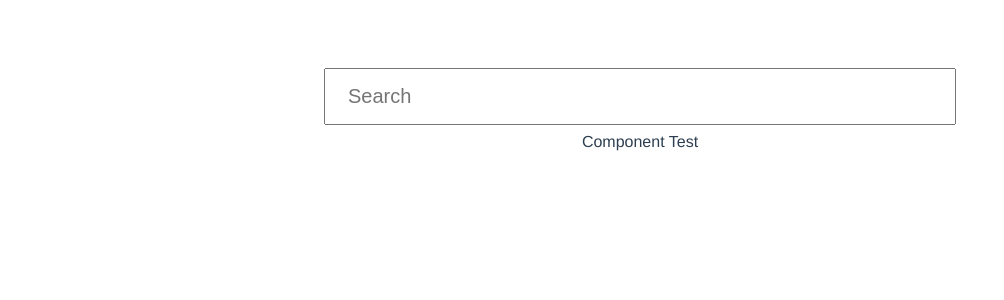
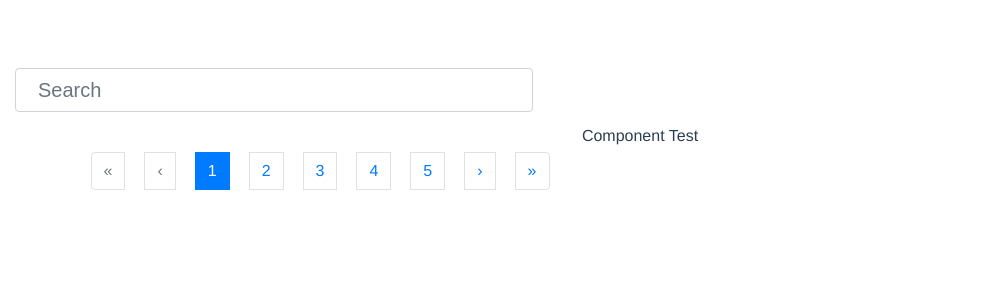
Before and after one commit to lucasribolli/searchengine, a Vue app in the folder vuesearch/: page /#/ in a window 1280 px wide. Shown: the top 300 px of the page, without its empty margins (0-1004 px from the left). Built offline with nearby package versions, Linux system fonts and the light colour scheme.

Commit message:
add axios request and vue pagination

```diff
--- a/vuesearch/src/components/SearchEngine.vue
+++ b/vuesearch/src/components/SearchEngine.vue
@@ -4,21 +4,36 @@
       <b-row class="my-1">
         <b-col sm="10">
           <b-form-input
-            id="searchtext"
+            id="q"
             type="search"
-            v-model="text"
-            placeholder="Search">
+            v-model="query"
+            placeholder="Search"
+            @keyup.enter="search">
           </b-form-input>
         </b-col>
       </b-row>
+
+      <Result></Result>
+
+      <b-row>
+        <b-col md="6" class="my-1">
+          <b-pagination
+            @change="changePagination"
+            :total-rows="rows"
+            :per-page="perPage"
+            v-model="currentPage"
+            class="customPagination"
+            align="center"
+          />
+        </b-col>
+      </b-row>
     </b-container>
-    <Result></Result>
   </div>
 </template>
 
 <script>
 import Result from "@/components/Result.vue";
-
+import axios from 'axios';
 
 export default {
   components: {
@@ -26,7 +41,33 @@ export default {
   },
   data() {
     return {
-      text: ''
+      results: [],
+      rows: 5,
+      query: '',
+      perPage: 1,
+      currentPage: 1
+    }
+  },
+  methods: {
+    search() {
+      // alert("Searching for " + this.query);
+      console.log("searching");
+      axios
+        .get(this.$api_search, {
+          params: {
+            search: this.query
+          }
+        })
+        .then(response => {
+          if(response.data.total > 0) {
+            this.results = response.data.data.slice();
+            console.log(this.results);
+          }
+        })
+        .catch(error => console.error(error));
+    },
+    changePagination() {
+      console.log(this.currentPage);
     }
   }
 }
@@ -41,4 +82,13 @@ export default {
     font-size: 20px;
     font-family: fantasy;
   }
+
+  /* .pagination {
+    width: 50%;
+    padding: 15px 22px;
+    margin: 8px 0;
+    box-sizing: border-box;
+    font-size: 20px;
+    font-family: fantasy;
+  } */
 </style>
--- a/vuesearch/src/main.js
+++ b/vuesearch/src/main.js
@@ -3,11 +3,14 @@ import App from './App.vue'
 import Router from'vue-router'
 import SearchEngine from './components/SearchEngine.vue'
 import Result from './components/Result.vue'
-import { BootstrapVue, IconsPlugin } from 'bootstrap-vue'
+import { BootstrapVue, IconsPlugin, PaginationPlugin } from 'bootstrap-vue'
+import "bootstrap/dist/css/bootstrap.css";
+import "bootstrap-vue/dist/bootstrap-vue.css";
 
 Vue.use(BootstrapVue)
 Vue.use(IconsPlugin)
 Vue.use(Router)
+Vue.use(PaginationPlugin)
 
 const router = new Router({
   routes:[
@@ -25,6 +28,9 @@ const router = new Router({
   ]
 })
 
+const API_ROOT = "http://127.0.0.1:8088";
+Vue.prototype.$api_search = API_ROOT + "/api/search";
+
 Vue.config.productionTip = false
 
 new Vue({
```
